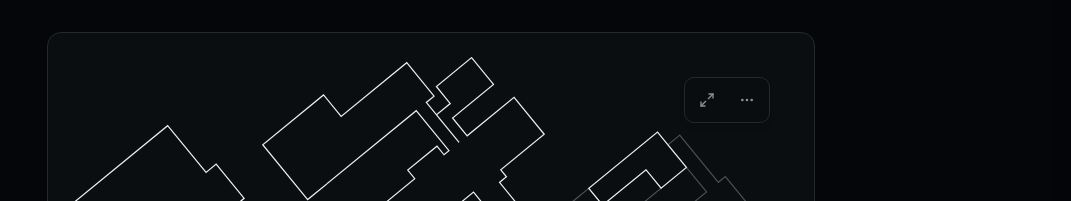
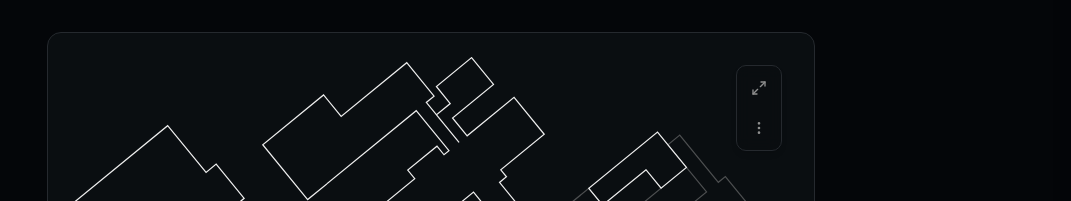
Before and after one commit to Gagibu/gymnasium-wandlitz-insider, a Next.js app: page /schulplan in a window 1280 px wide. Shown: the part 286-487 px from the top of the page, without its empty margins (209-1280 px from the left). Built offline with nearby package versions, Linux system fonts and the light colour scheme.

Commit message:
Update school-map.tsx

```diff
--- a/components/school-map.tsx
+++ b/components/school-map.tsx
@@ -1,7 +1,7 @@
 "use client"
 
 import { useCallback, useEffect, useMemo, useRef, useState } from "react"
-import { Maximize2, Minimize2, MoreHorizontal, Search, X } from "lucide-react"
+import { Maximize2, Minimize2, MoreVertical, Search, X } from "lucide-react"
 import { cn } from "@/lib/utils"
 
 import {
@@ -525,7 +525,7 @@ export function SchoolMap() {
           </div>
 
           <div
-            className="absolute top-1 right-1 z-20 flex gap-1 rounded-lg border border-border bg-card/90 p-1 shadow-md backdrop-blur-sm md:top-5 md:right-5"
+            className="absolute top-0 right-0 z-20 flex flex-col gap-1 rounded-lg border border-border bg-card/90 p-1 shadow-md backdrop-blur-sm md:top-2 md:right-2"
             role="group"
             aria-label="Kartenoptionen"
           >
@@ -558,7 +558,7 @@ export function SchoolMap() {
                 aria-expanded={isOptionsMenuOpen}
                 aria-label="Weitere Kartenoptionen"
               >
-                <MoreHorizontal className="h-4 w-4" aria-hidden="true" />
+                <MoreVertical className="h-4 w-4" aria-hidden="true" />
               </button>
 
               {isOptionsMenuOpen && (
```
